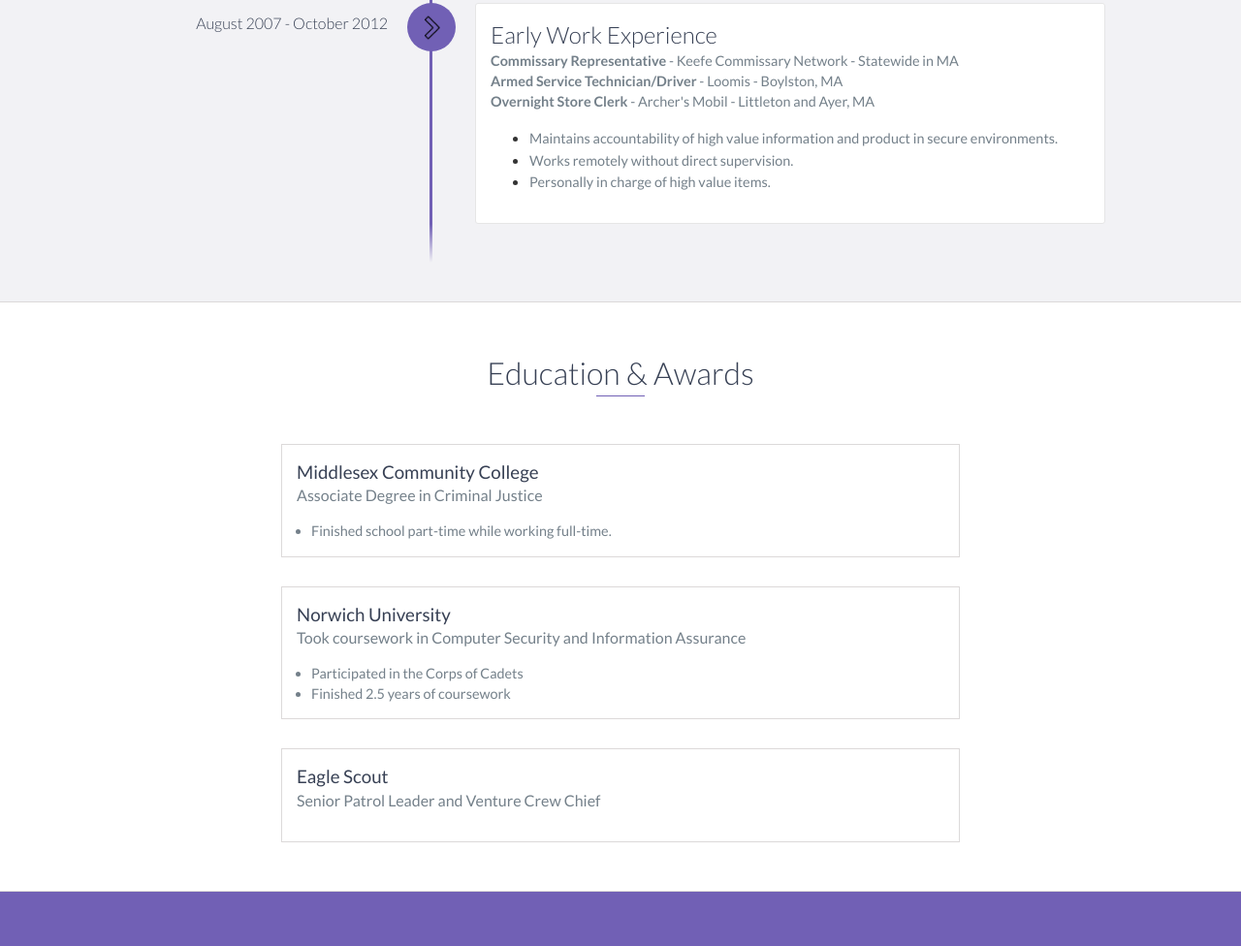
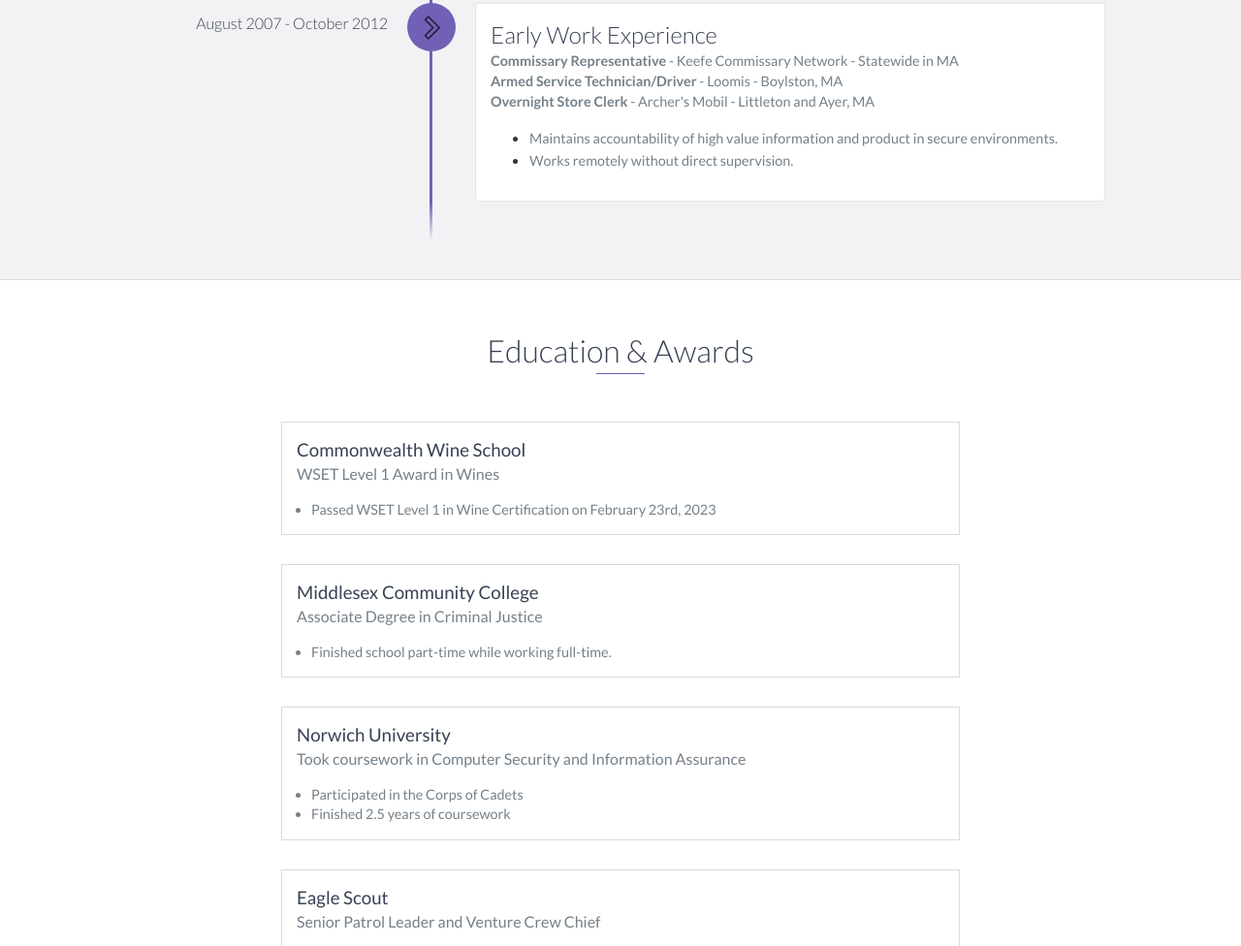
Before and after one commit to brinecr/brinecr.github.io, a website: page index.html in a window 1280 px wide. Shown: the part 6744-7720 px from the top of the page at 97% size. Drawn offline with nearby package versions, Linux system fonts and the light colour scheme.

Commit message:
Update index.html
Updates to formatting and adding WSET

```diff
--- a/index.html
+++ b/index.html
@@ -335,7 +335,6 @@
                 <ul>
                   <li><p>Maintains accountability of high value information and product in secure environments.</p></li>
                   <li><p>Works remotely without direct supervision.</p></li>
-                  <li><p>Personally in charge of high value items.</p></li>
                 </ul>
             </div>
         </div>
@@ -345,6 +344,15 @@
     <div id="education">
         <h2 class="heading">Education & Awards</h2>
         <div class="education-block">
+            <h3>Commonwealth Wine School</h3>
+            <h4>WSET Level 1 Award in Wines</h4>
+            <ul>
+                <li>
+                    Passed WSET Level 1 in Wine Certification on February 23rd, 2023
+                </li>
+            </ul>
+        </div>
+        <div class="education-block">
             <h3>Middlesex Community College</h3>
             <h4>Associate Degree in Criminal Justice</h4>
             <ul>
@@ -353,8 +361,6 @@
                 </li>
             </ul>
         </div>
-        <!-- End .education-block -->
-
         <div class="education-block">
             <h3>Norwich University</h3>
             <h4>Took coursework in Computer Security and Information Assurance</h4>
@@ -363,8 +369,6 @@
                 <li>Finished 2.5 years of coursework</li>
             </ul>
         </div>
-        <!-- End .education-block -->
-
         <div class="education-block">
             <h3>Eagle Scout</h3>
             <h4>Senior Patrol Leader and Venture Crew Chief</h4>
```
